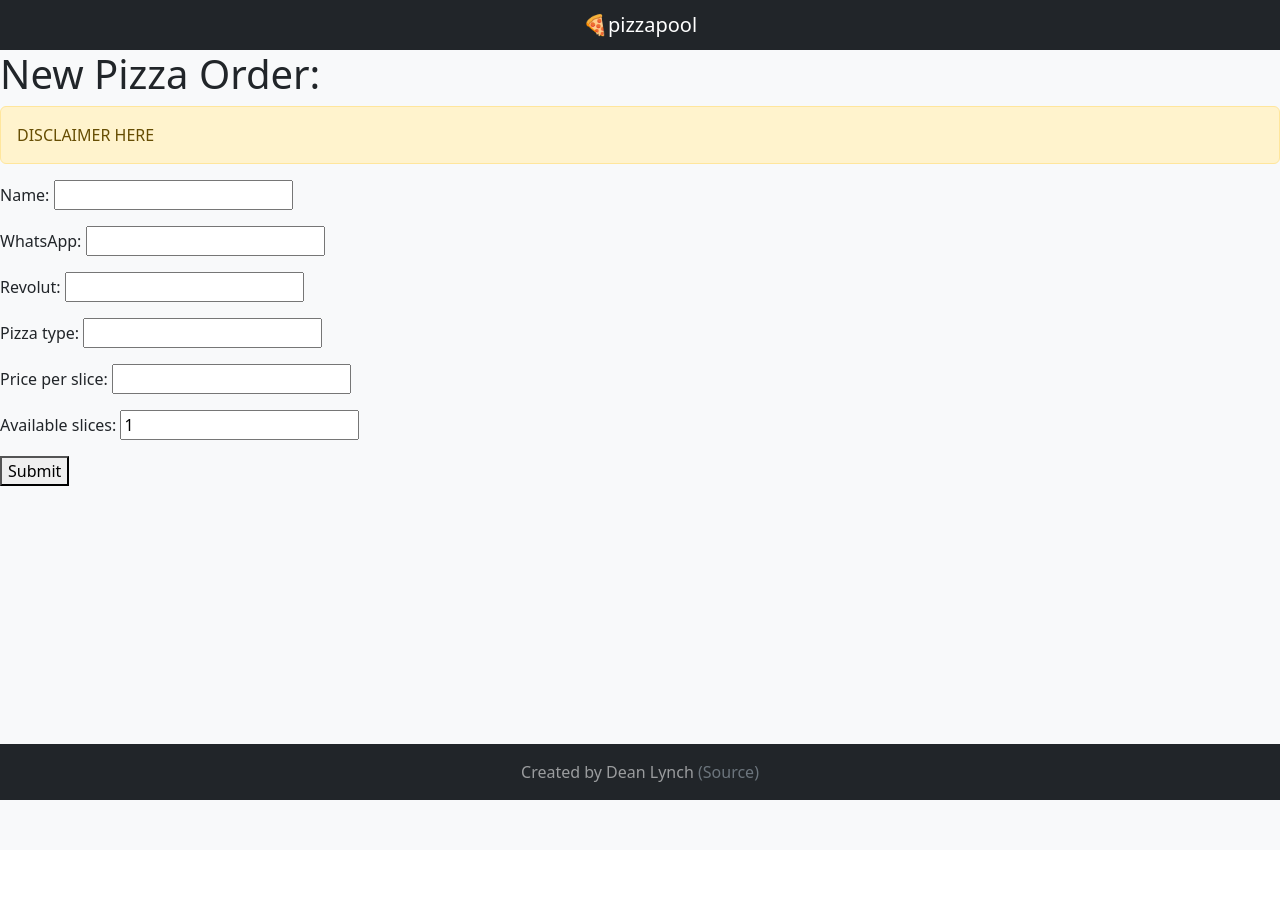
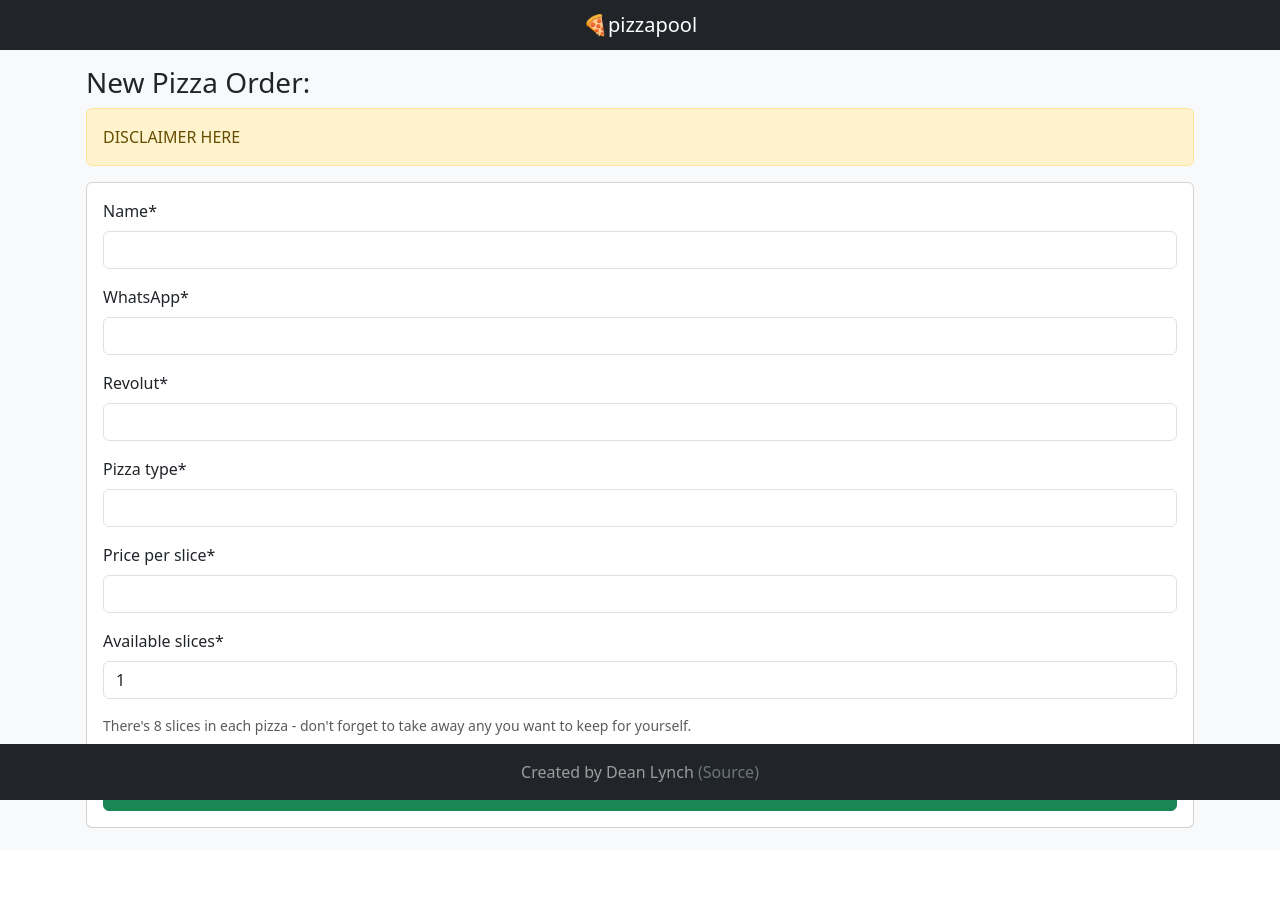
Before and after one commit to lynchdean/pizzapool, a Django app: template events/templates/events/create_pizza_order.html in a window 1280 px wide. Run offline with Django 5.2, Linux system fonts and the light colour scheme; the template is opened without the code that fills it: values that come from a table or form of the project are taken from there, others are empty; some libraries are stand-ins or nearby versions.

Commit message:
Update order form view

```diff
--- a/events/templates/events/create_pizza_order.html
+++ b/events/templates/events/create_pizza_order.html
@@ -2,14 +2,26 @@
 {% extends "./main_template.html" %}
 
 {% block content %}
-<h1>New Pizza Order:</h1>
-<div class="alert alert-warning" role="alert">
-    DISCLAIMER HERE
+
+<div class="container p-3">
+    <h3>New Pizza Order:</h3>
+    <div class="alert alert-warning" role="alert">
+        DISCLAIMER HERE
+    </div>
+    <div class="card">
+        <div class="card-body">
+            {% load crispy_forms_tags %}
+            <form method="post" class="my-class">
+                {% csrf_token %}
+                {{ form|crispy }}
+                <div class="form-text mb-2">There's 8 slices in each pizza - don't forget to take away any you want to keep for yourself. </div>
+                <div class="form-text mb-2"> Please make sure all details are correct before confirming, you cannot edit it once done.</div>
+                <input type="hidden" name="next" value="{{ request.GET.next }}">
+                <div class="d-grid">
+                    <button class="btn btn-success" type="submit">Confirm</button>
+                </div>
+            </form>
+        </div>
+    </div>
 </div>
-<form action="" method="post">
-    {% csrf_token %}
-    {{ form.as_p }}
-    <input type="hidden" name="next" value="{{ request.GET.next }}">
-    <button type="submit">Submit</button>
-</form>
 {% endblock %}
```
